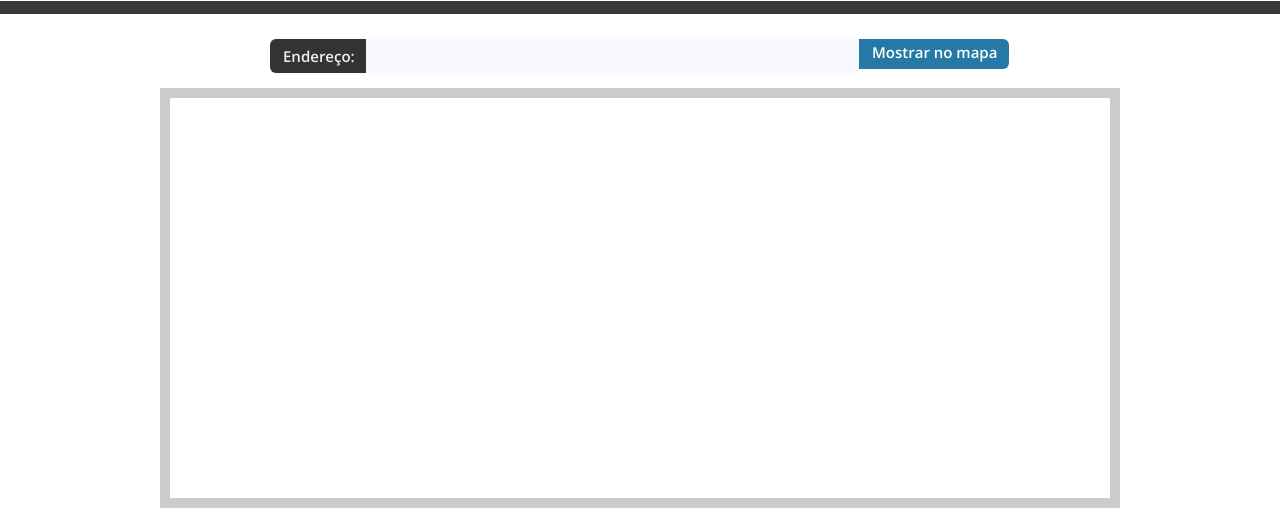
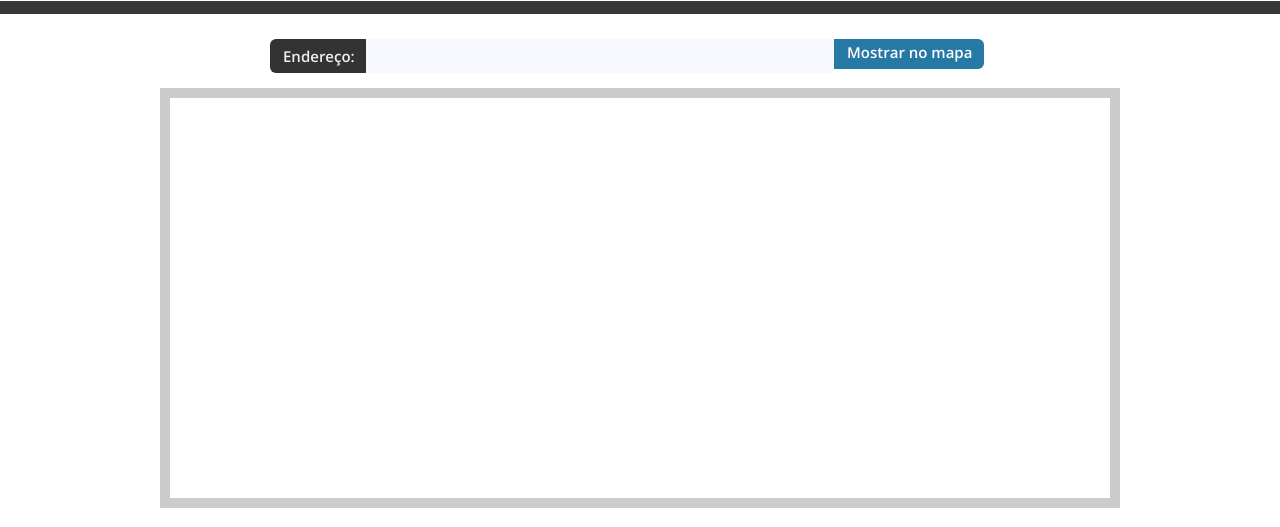
Before and after one commit to PastGhost/wherevent, a PHP site: page /eventos/mapa.html in a window 1280 px wide. Shown: the part 88-615 px from the top of the page. Run offline with PHP 8.4, Linux system fonts and the light colour scheme; some libraries are stand-ins or nearby versions.

Commit message:
Update estilo.css

```diff
--- a/eventos/estilo.css
+++ b/eventos/estilo.css
@@ -51,7 +51,7 @@ h1 {
 	font: 15px 'Open Sans',Arial;
 	height: 16px;
 	padding: 9px;
-	width: 475px;
+	width: 450px;
 		border:2px;
 }
 
```
